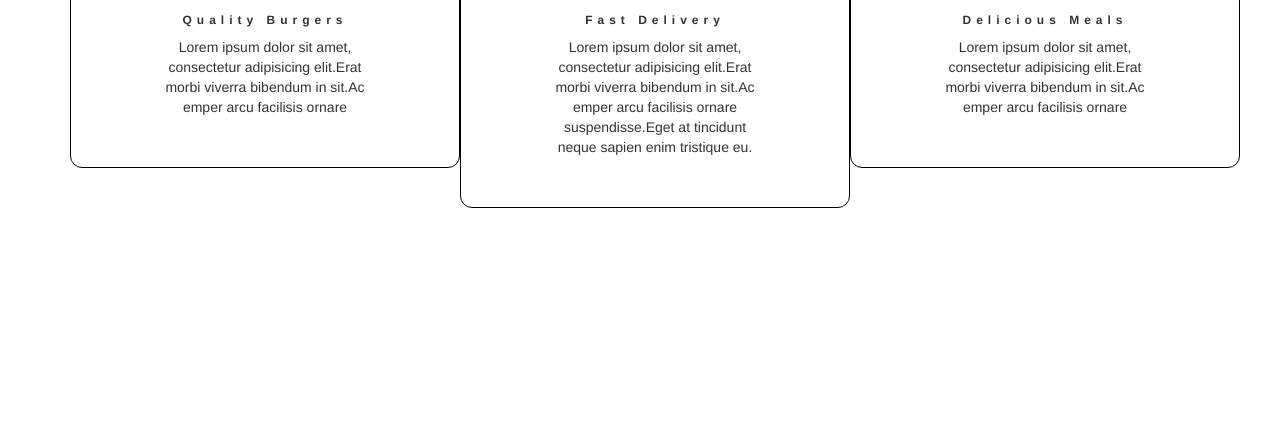
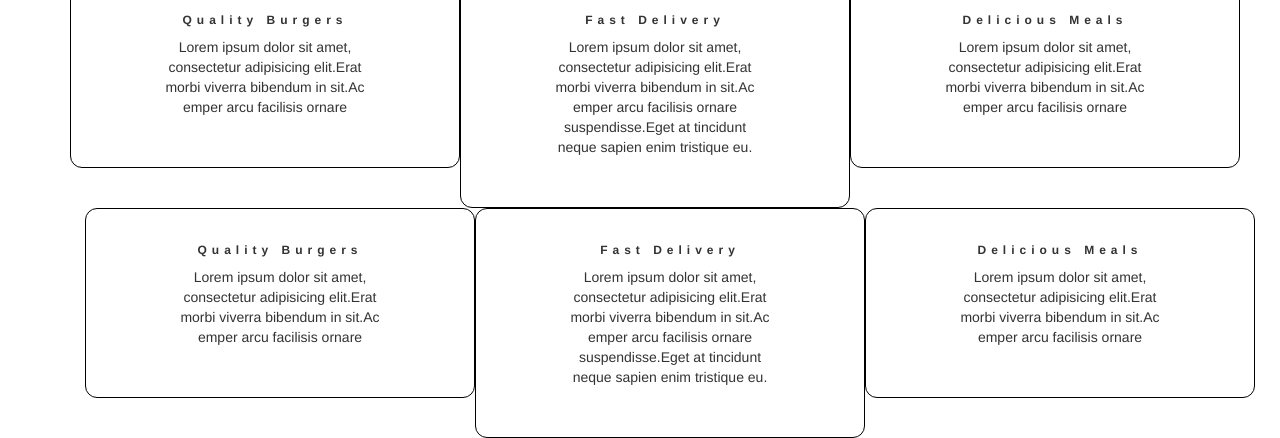
Before and after one commit to Aggrey-Odinga/Independent-Project, a plain HTML site: page index.html in a window 1280 px wide. Shown: the part 648-1086 px from the top of the page. Before the commit the page ends 856 px from the top, so only its background shows below. Drawn offline with nearby package versions, Linux system fonts and the light colour scheme.

Commit message:
3rd divison

```diff
--- a/index.html
+++ b/index.html
@@ -68,6 +68,33 @@
                 </div>
             </div>
 
+            <div class="container">
+                <div class="row">
+                    <div class="div1 col-sm-4">
+                        <h6><b>Quality Burgers</b></h6>
+                        Lorem ipsum dolor sit amet,<br>
+                        consectetur adipisicing elit.Erat<br>
+                        morbi viverra bibendum in sit.Ac<br>
+                        emper arcu facilisis ornare<br>
+                    </div>
+                    <div class="div1 col-sm-4">
+                        <h6><b>Fast Delivery</b></h6>
+                        Lorem ipsum dolor sit amet,<br>
+                        consectetur adipisicing elit.Erat<br>
+                        morbi viverra bibendum in sit.Ac<br>
+                        emper arcu facilisis ornare<br>
+                        suspendisse.Eget at tincidunt<br>
+                        neque sapien enim tristique eu.
+                    </div>
+                    <div class="div1 col-sm-4">
+                        <h6><b>Delicious Meals</b></h6>
+                        Lorem ipsum dolor sit amet,<br>
+                        consectetur adipisicing elit.Erat<br>
+                        morbi viverra bibendum in sit.Ac<br>
+                        emper arcu facilisis ornare<br>
+                    </div>
+                </div>
+
 </body>
 
 <footer>
```
Lines whose indentation alone changed are shown as unchanged.
